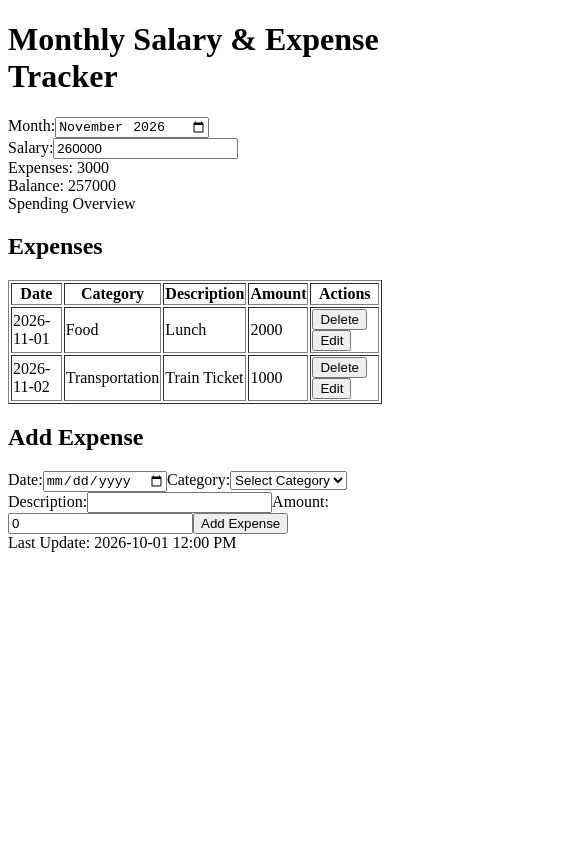
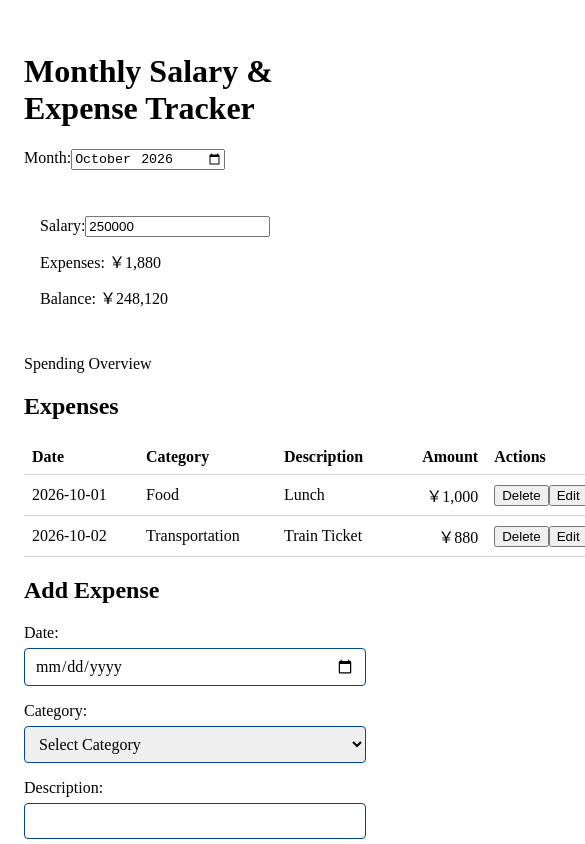
Before and after one commit to Ctone12/monthly-expense-tracker, a Vue app: page / in a window 390 px wide. Shown: the top 844 px of the page, 585 px wide, since content can reach past the window. Built offline with nearby package versions, Linux system fonts and the light colour scheme; the HTML template or start-up script is replaced by a standard one.

Commit message:
Add responsive layout and whole-yen formatting

```diff
--- a/src/App.vue
+++ b/src/App.vue
@@ -1,5 +1,5 @@
 <template>
-
+  <div class="tracker-page">
     <div id="header">
       <h1>Monthly Salary & Expense Tracker</h1>
       <label for="months">Month:</label>
@@ -9,17 +9,20 @@
     <div id="main">
       <div>
         <label for="salary">Salary:</label>
-      <input type="number" id="salary" v-model.number="monthlySalary" min="0" :disabled="selectedMonth === ''" />
-      <p v-if="!isSalaryValid && selectedMonth !== ''">Salary should be a number greater than or equal to zero</p>
+        <input type="number" id="salary" v-model.number="monthlySalary" min="0" :disabled="selectedMonth === ''"
+          step="1" />
+        <p v-if="!isSalaryValid && selectedMonth !== ''" class="error-message">Salary should be a whole number greater
+          than or
+          equal to zero</p>
       </div>
       <div>Expenses:
-      <span id="expenses">{{ totalExpenses }}</span>
+        <span id="expenses">{{ formatAmount(totalExpenses) }}</span>
       </div>
       <div>Balance:
-      <p v-if="remainingSalary === null">Check salary again</p>
-      <span id="balance" v-else>{{ remainingSalary }}</span>
+        <p v-if="remainingSalary === null">Unavailable</p>
+        <span id="balance" v-else>{{ formatAmount(remainingSalary) }}</span>
       </div>
-    <p v-if="storageError" role="alert">{{ storageError }}</p>
+      <p v-if="storageError" role="alert" class="error-message">{{ storageError }}</p>
     </div>
 
     <div id="spending-overall">
@@ -31,7 +34,8 @@
     <div id="expense-list">
       <h2>Expenses</h2>
       <p v-if="monthlyExpenses.length === 0">No expenses yet</p>
-    <table id="expense-table" border="1" v-else>
+      <div class="table scroll" v-else>
+        <table id="expense-table">
           <thead>
             <tr>
               <th>Date</th>
@@ -47,7 +51,7 @@
               <td>{{ expense.date }}</td>
               <td>{{ expense.category }}</td>
               <td>{{ expense.description }}</td>
-          <td>{{ expense.amount }}</td>
+              <td>{{ formatAmount(expense.amount) }}</td>
               <td>
                 <input type="button" value="Delete" @click="deleteExpense(expense.id)" />
                 <input type="button" value="Edit" @click="startEditExpense(expense.id)" />
@@ -56,12 +60,17 @@
           </tbody>
         </table>
       </div>
+    </div>
+
     <div id="add-expense-form">
       <h2>{{ editingExpenseId !== null ? 'Edit Expense' : 'Add Expense' }}</h2>
-    <p v-if="expenseError">{{ expenseError }}</p>
+      <p v-if="expenseError" class="error-message">{{ expenseError }}</p>
       <form @submit.prevent="saveExpense">
+        <div class="form-field">
           <label for="date">Date:</label>
           <input type="date" id="date" name="date" required v-model="newExpense.date" />
+        </div>
+        <div class="form-field">
           <label for="category">Category:</label>
           <select id="category" name="category" required v-model="newExpense.category">
             <option value="" disabled>
@@ -71,16 +80,24 @@
               {{ category }}
             </option>
           </select>
+        </div>
+        <div class="form-field">
           <label for="description">Description:</label>
           <input type="text" id="description" name="description" required v-model="newExpense.description" />
+        </div>
+        <div class="form-field">
           <label for="amount">Amount:</label>
-      <input type="number" id="amount" name="amount" required v-model.number="newExpense.amount" />
+          <input type="number" id="amount" name="amount" required v-model.number="newExpense.amount" step="1" />
+        </div>
+        <div class="form-actions">
           <input type="submit" :value="editingExpenseId !== null ? 'Save Changes' : 'Add Expense'" />
           <input type="button" value="Cancel Edit" v-if="editingExpenseId !== null" @click="cancelEdit" />
+        </div>
       </form>
     </div>
     <div id="last-update">
       <span>Last Update: 2026-10-01 12:00 PM</span>
+    </div>
   </div>
 </template>
 
@@ -101,6 +118,11 @@ export default defineComponent({
 
   setup() {
 
+    const amountFormatter = new Intl.NumberFormat('ja-JP', {
+      style: 'currency',
+      currency: 'JPY',
+    })
+
     const categories: string[] = [
       'Food',
       'Transportation',
@@ -115,7 +137,7 @@ export default defineComponent({
 
     const expenseError = ref<string>('')
 
-    const selectedMonth = ref<string>('2026-11')
+    const selectedMonth = ref<string>('2026-10')
 
     const salariesByMonth = reactive<Record<string, number>>(
       {
@@ -134,7 +156,7 @@ export default defineComponent({
         }
         if (typeof value === 'number') {
           salariesByMonth[selectedMonth.value] = value
-          if (Number.isFinite(value) && value >= 0) {
+          if (Number.isSafeInteger(value) && value >= 0) {
             saveData()
           }
         } else if (value === '') {
@@ -200,7 +222,7 @@ export default defineComponent({
     })
 
     const isSalaryValid = computed(() => {
-      if (typeof monthlySalary.value === 'number' && Number.isFinite(monthlySalary.value) && monthlySalary.value >= 0) {
+      if (typeof monthlySalary.value === 'number' && Number.isSafeInteger(monthlySalary.value) && monthlySalary.value >= 0) {
         return true
       } else {
         return false
@@ -217,6 +239,10 @@ export default defineComponent({
         }
       } return null;
     })
+
+    function formatAmount(amount: number) {
+      return amountFormatter.format(amount)
+    }
 
     function deleteExpense(id: number) {
       const index = expenses.findIndex(expense => expense.id === id);
@@ -252,8 +278,7 @@ export default defineComponent({
         !newExpense.description.trim() ||
         !(newExpense.amount > 0) ||
         typeof newExpense.amount !== 'number' ||
-        // Finite-number check
-        !Number.isFinite(newExpense.amount)
+        !Number.isSafeInteger(newExpense.amount)
       ) {
         expenseError.value = 'Fields should not be blank. Amount must be greater than 0';
         return;
@@ -298,7 +323,7 @@ export default defineComponent({
       storageError.value = ''
 
       for (const salary of Object.values(salariesByMonth)) {
-        if (!(typeof salary === 'number') || !(Number.isFinite(salary)) || salary < 0) {
+        if (!(typeof salary === 'number') || !(Number.isSafeInteger(salary)) || salary < 0) {
           storageError.value = 'Changes could not be saved. Correct invalid salaries first.'
           console.log('Rejected saved salary', salary)
           return
@@ -340,7 +365,7 @@ export default defineComponent({
         const loadedSalaries: Record<string, number> = {}
 
         for (const [month, salary] of Object.entries(parsedData.salariesByMonth)) {
-          if (!(typeof salary === 'number') || !(Number.isFinite(salary)) || salary < 0) {
+          if (!(typeof salary === 'number') || !(Number.isSafeInteger(salary)) || salary < 0) {
             storageError.value = 'Saved data is invalid and could not be loaded.';
             console.log('Rejected saved salary')
             return
@@ -366,7 +391,7 @@ export default defineComponent({
             console.log('Expens field is missing', item)
             return
           }
-          if (typeof item.amount !== 'number' || !(Number.isFinite(item.amount)) || item.amount <= 0) {
+          if (typeof item.amount !== 'number' || !(Number.isSafeInteger(item.amount)) || item.amount <= 0) {
             storageError.value = 'Saved data is invalid and could not be loaded.';
             return
           }
@@ -457,6 +482,7 @@ export default defineComponent({
       totalExpenses,
       expenses,
       newExpense,
+      formatAmount,
       saveExpense,
       startEditExpense,
       deleteExpense,
@@ -468,4 +494,126 @@ export default defineComponent({
 
 </script>
 
-<style scoped></style>
+<style scoped>
+.tracker-page {
+  max-width: 1000px;
+  margin-inline: auto;
+  padding: 24px 16px;
+}
+
+#main {
+  display: grid;
+  grid-template-columns: repeat(3, minmax(0, 1fr));
+  gap: 16px;
+  margin-block: 30px;
+}
+
+#main>p {
+  grid-column: 1 / -1;
+}
+
+.error-message {
+  color: #b42318;
+  margin-block: 8px;
+}
+
+#add-expense-form form {
+  display: grid;
+  grid-template-columns: repeat(2, minmax(0, 1fr));
+  gap: 16px
+}
+
+.form-field {
+  display: grid;
+  gap: 6px;
+  min-width: 0;
+}
+
+.form-field input,
+.form-field select {
+  width: 100%;
+  min-width: 0;
+  box-sizing: border-box;
+  padding: 8px 10px;
+  border: 1px solid #044692;
+  border-radius: 4px;
+  font: inherit;
+}
+
+.form-actions {
+  grid-column: 1 / -1;
+  display: flex;
+  flex-wrap: wrap;
+  gap: 8px
+}
+
+#expense-table {
+  width: 100%;
+  border-collapse: collapse;
+}
+
+#expense-table th,
+#expense-table td {
+  padding: 8px;
+  border-bottom: 1px solid #d1d5db;
+  text-align: left;
+}
+
+#expense-table th:nth-child(4),
+#expense-table td:nth-child(4) {
+  text-align: right;
+}
+
+.form-actions input {
+  padding: auto;
+  font: inherit;
+  border: 1px solid;
+  border-radius: 4px;
+  cursor: pointer;
+}
+
+.form-actions input[type="submit"] {
+  background-color: #286dbb;
+  font: inherit;
+  color: rgb(230, 234, 236)
+}
+
+.form-actions input[type="submit"]:focus-visible {
+  outline: 2px solid #286dbb;
+  outline-offset: 2px;
+}
+
+.form-actions input[type="button"] {
+  background-color: #e0000b;
+  font: inherit;
+  color: rgb(230, 234, 236)
+}
+
+.form-actions input[type="button"]:focus-visible {
+  outline: 2px solid #e0000b;
+  outline-offset: 2px;
+}
+
+.table-scroll {
+  overflow-x: auto;
+}
+
+#expense-table {
+  min-width: 600px;
+}
+
+
+@media (max-width: 600px) {
+  #main {
+    grid-template-columns: 1fr;
+    padding: 16px;
+    column-gap: 24px;
+    row-gap: 12px;
+  }
+
+  #add-expense-form form {
+    grid-template-columns: 1fr;
+  }
+
+}
+</style>
```
Lines whose indentation alone changed are shown as unchanged.
